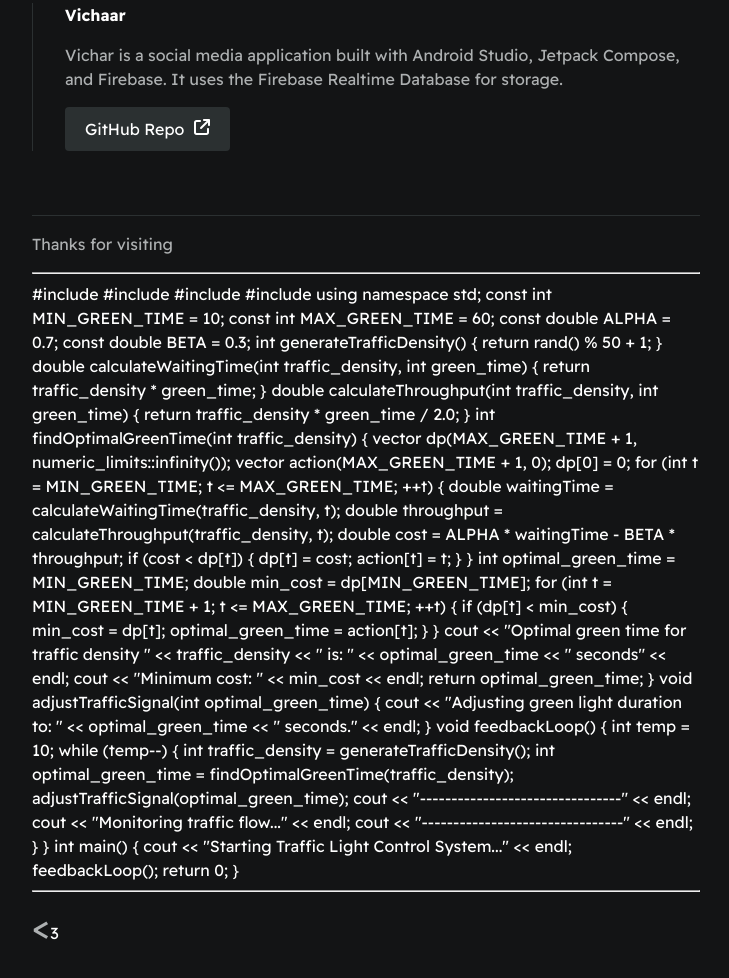
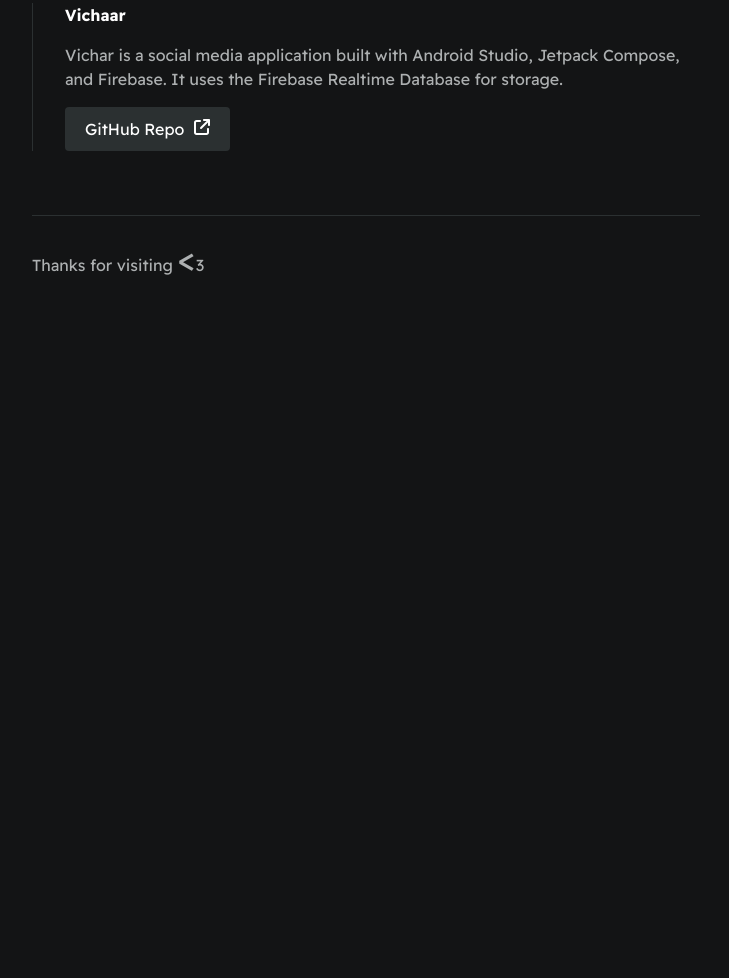
Before and after one commit to sammkkit/samkit-jain-resume, a plain HTML site: page index.html in a window 1280 px wide. Shown: the part 1210-2188 px from the top of the page, without its empty margins (274-1003 px from the left). After the commit the page ends 1535 px from the top, so only its background shows below. Drawn offline with Linux system fonts and the light colour scheme.

Commit message:
removed college code

```diff
--- a/index.html
+++ b/index.html
@@ -92,93 +92,6 @@
         <div class="line-break"></div>
         <p class="footer-text">
             Thanks for visiting
-
-<hr>
-
-
-#include <iostream>
-#include <vector>
-#include <limits>
-#include <cstdlib>
-
-using namespace std;
-
-const int MIN_GREEN_TIME = 10;
-const int MAX_GREEN_TIME = 60;
-const double ALPHA = 0.7;
-const double BETA = 0.3;
-
-int generateTrafficDensity() {
-    return rand() % 50 + 1;
-}
-
-double calculateWaitingTime(int traffic_density, int green_time) {
-    return traffic_density * green_time;
-}
-
-double calculateThroughput(int traffic_density, int green_time) {
-    return traffic_density * green_time / 2.0;
-}
-
-int findOptimalGreenTime(int traffic_density) {
-    vector<double> dp(MAX_GREEN_TIME + 1, numeric_limits<double>::infinity());
-    vector<int> action(MAX_GREEN_TIME + 1, 0);
-
-    dp[0] = 0;
-
-    for (int t = MIN_GREEN_TIME; t <= MAX_GREEN_TIME; ++t) {
-        double waitingTime = calculateWaitingTime(traffic_density, t);
-        double throughput = calculateThroughput(traffic_density, t);
-        double cost = ALPHA * waitingTime - BETA * throughput;
-
-        if (cost < dp[t]) {
-            dp[t] = cost;
-            action[t] = t;
-        }
-    }
-
-    int optimal_green_time = MIN_GREEN_TIME;
-    double min_cost = dp[MIN_GREEN_TIME];
-    for (int t = MIN_GREEN_TIME + 1; t <= MAX_GREEN_TIME; ++t) {
-        if (dp[t] < min_cost) {
-            min_cost = dp[t];
-            optimal_green_time = action[t];
-        }
-    }
-
-    cout << "Optimal green time for traffic density " << traffic_density << " is: " << optimal_green_time << " seconds" << endl;
-    cout << "Minimum cost: " << min_cost << endl;
-
-    return optimal_green_time;
-}
-
-void adjustTrafficSignal(int optimal_green_time) {
-    cout << "Adjusting green light duration to: " << optimal_green_time << " seconds." << endl;
-}
-
-void feedbackLoop() {
-    int temp = 10;
-    while (temp--) {
-        int traffic_density = generateTrafficDensity();
-        int optimal_green_time = findOptimalGreenTime(traffic_density);
-        adjustTrafficSignal(optimal_green_time);
-
-        cout << "--------------------------------" << endl;
-        cout << "Monitoring traffic flow..." << endl;
-        cout << "--------------------------------" << endl;
-    }
-}
-
-int main() {
-    cout << "Starting Traffic Light Control System..." << endl;
-    feedbackLoop();
-    return 0;
-}
-
-<hr>
-
-
-
  <span style="font-size: 35px;">&lt;</span>3
         </p>
 
```
